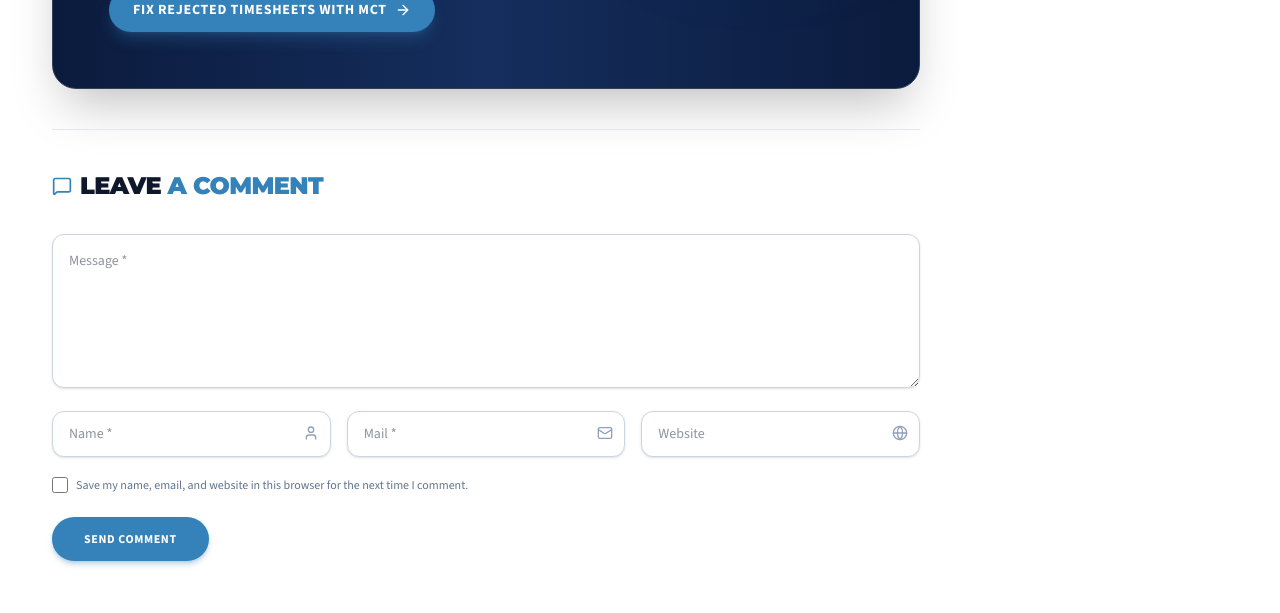
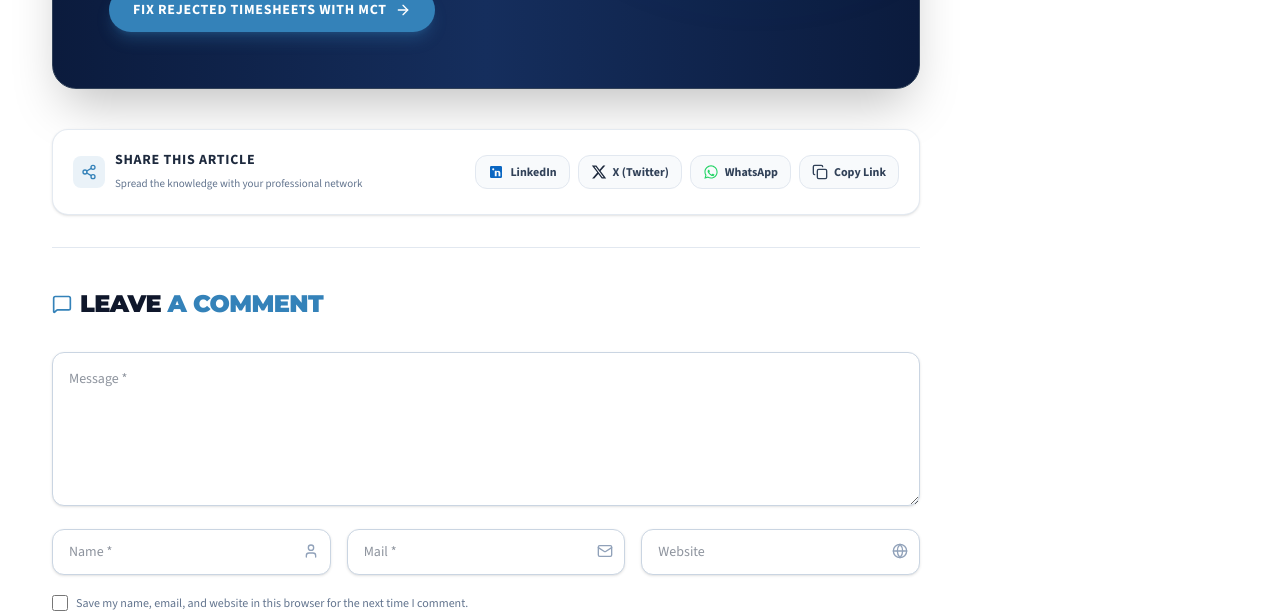
Before and after one commit to kanan756/MCT-Website, a Next.js app: page /blog/how-to-deliver-24-7-customer-service-using-intelligent-copilot-agents in a window 1280 px wide. Shown: the part 4100-4713 px from the top of the page. Built offline with nearby package versions, Linux system fonts and the light colour scheme.

Commit message:
Add social sharing to blog posts

```diff
--- /dev/null
+++ b/src/app/blog/[slug]/SocialShare.tsx
@@ -0,0 +1,130 @@
+"use client";
+
+import React, { useState } from "react";
+import { Share2, Check, Copy } from "lucide-react";
+
+interface SocialShareProps {
+  title: string;
+  url: string;
+  summary?: string;
+}
+
+export default function SocialShare({ title, url, summary }: SocialShareProps) {
+  const [copied, setCopied] = useState(false);
+
+  // Encode values safely for query strings
+  const encodedUrl = encodeURIComponent(url);
+  const encodedTitle = encodeURIComponent(title);
+  const encodedSummary = encodeURIComponent(summary || title);
+
+  const shareLinks = [
+    {
+      name: "LinkedIn",
+      href: `https://www.linkedin.com/sharing/share-offsite/?url=${encodedUrl}`,
+      bgColor: "hover:bg-[#0A66C2] hover:text-white hover:border-[#0A66C2]",
+      textColor: "text-[#0A66C2]",
+      icon: (
+        <svg className="w-4 h-4 fill-current" viewBox="0 0 24 24">
+          <path d="M19 3a2 2 0 0 1 2 2v14a2 2 0 0 1-2 2H5a2 2 0 0 1-2-2V5a2 2 0 0 1 2-2h14m-.5 15.5v-5.3a3.26 3.26 0 0 0-3.26-3.26c-.85 0-1.84.52-2.28 1.3v-1.11h-2.79v8.37h2.79v-4.93c0-.77.62-1.4 1.39-1.4a1.4 1.4 0 0 1 1.4 1.4v4.93h2.75M6.46 10.9h2.77v8.37H6.46v-8.37M7.85 6.45a1.61 1.61 0 1 0 0 3.22 1.61 1.61 0 0 0 0-3.22Z" />
+        </svg>
+      ),
+    },
+    {
+      name: "X (Twitter)",
+      href: `https://twitter.com/intent/tweet?text=${encodedTitle}&url=${encodedUrl}`,
+      bgColor: "hover:bg-black hover:text-white hover:border-black",
+      textColor: "text-slate-800",
+      icon: (
+        <svg className="w-4 h-4 fill-current" viewBox="0 0 24 24">
+          <path d="M18.244 2.25h3.308l-7.227 8.26 8.502 11.24H16.17l-5.214-6.817L4.99 21.75H1.68l7.73-8.835L1.254 2.25H8.08l4.713 6.231zm-1.161 17.52h1.833L7.084 4.126H5.117z" />
+        </svg>
+      ),
+    },
+    {
+      name: "WhatsApp",
+      href: `https://api.whatsapp.com/send?text=${encodedTitle}%20${encodedUrl}`,
+      bgColor: "hover:bg-[#25D366] hover:text-white hover:border-[#25D366]",
+      textColor: "text-[#25D366]",
+      icon: (
+        <svg className="w-4 h-4 fill-current" viewBox="0 0 24 24">
+          <path d="M12.04 2c-5.46 0-9.91 4.45-9.91 9.91 0 1.75.46 3.45 1.32 4.95L2.05 22l5.25-1.38c1.45.79 3.08 1.21 4.74 1.21 5.46 0 9.91-4.45 9.91-9.91 0-2.65-1.03-5.14-2.9-7.01A9.816 9.816 0 0 0 12.04 2m.01 1.67c2.2 0 4.26.86 5.82 2.42a8.225 8.225 0 0 1 2.41 5.83c0 4.54-3.7 8.24-8.24 8.24-1.48 0-2.93-.4-4.2-1.15l-.3-.18-3.12.82.83-3.04-.2-.31a8.19 8.19 0 0 1-1.26-4.38c0-4.54 3.7-8.24 8.24-8.24m4.52 11.66c-.25-.13-1.47-.72-1.7-.81-.23-.08-.39-.13-.56.13-.17.25-.64.81-.79.97-.14.17-.29.19-.54.06-.25-.13-1.06-.39-2.02-1.24-.75-.67-1.26-1.49-1.41-1.74-.14-.25-.02-.39.11-.51.11-.11.25-.29.37-.43.13-.15.17-.25.25-.42.08-.17.04-.31-.02-.44-.06-.13-.56-1.35-.77-1.85-.2-.49-.41-.42-.56-.43h-.48c-.17 0-.44.06-.67.31-.23.25-.88.86-.88 2.1 0 1.24.9 2.44 1.03 2.61.13.17 1.77 2.7 4.29 3.79.6.26 1.07.41 1.44.53.6.19 1.15.16 1.58.1.48-.07 1.47-.6 1.68-1.18.21-.58.21-1.07.15-1.18-.06-.1-.23-.17-.48-.29" />
+        </svg>
+      ),
+    },
+  ];
+
+  const handleCopy = async () => {
+    try {
+      if (navigator.clipboard && window.isSecureContext) {
+        await navigator.clipboard.writeText(url);
+      } else {
+        const textArea = document.createElement("textarea");
+        textArea.value = url;
+        textArea.style.position = "fixed";
+        textArea.style.left = "-999999px";
+        document.body.appendChild(textArea);
+        textArea.focus();
+        textArea.select();
+        document.execCommand("copy");
+        textArea.remove();
+      }
+      setCopied(true);
+      setTimeout(() => setCopied(false), 2500);
+    } catch (err) {
+      console.error("Failed to copy link:", err);
+    }
+  };
+
+  return (
+    <div className="flex flex-wrap items-center justify-between gap-4 p-4 sm:p-5 rounded-2xl bg-white border border-slate-200/90 shadow-sm my-6">
+      <div className="flex items-center gap-2.5">
+        <div className="w-8 h-8 rounded-lg bg-[#3482b9]/10 text-[#3482b9] flex items-center justify-center">
+          <Share2 className="w-4 h-4" />
+        </div>
+        <div>
+          <span className="text-xs sm:text-sm font-bold text-slate-800 uppercase tracking-wider block">
+            Share this article
+          </span>
+          <span className="text-[11px] text-slate-500 hidden sm:inline">
+            Spread the knowledge with your professional network
+          </span>
+        </div>
+      </div>
+
+      <div className="flex items-center flex-wrap gap-2">
+        {shareLinks.map((link) => (
+          <a
+            key={link.name}
+            href={link.href}
+            target="_blank"
+            rel="noopener noreferrer"
+            title={`Share on ${link.name}`}
+            className={`inline-flex items-center gap-1.5 px-3 py-2 rounded-xl text-xs font-bold border border-slate-200 bg-slate-50 text-slate-700 transition-all duration-200 hover:shadow-sm ${link.bgColor}`}
+          >
+            <span className={link.textColor}>{link.icon}</span>
+            <span className="hidden md:inline">{link.name}</span>
+          </a>
+        ))}
+
+        <button
+          type="button"
+          onClick={handleCopy}
+          title="Copy Link to Clipboard"
+          className="inline-flex items-center gap-1.5 px-3 py-2 rounded-xl text-xs font-bold border border-slate-200 bg-slate-50 hover:bg-[#3482b9] hover:text-white hover:border-[#3482b9] text-slate-700 transition-all duration-200 hover:shadow-sm cursor-pointer"
+        >
+          {copied ? (
+            <>
+              <Check className="w-4 h-4 text-emerald-500 hover:text-white" />
+              <span className="text-emerald-600 font-extrabold hover:text-white">Copied!</span>
+            </>
+          ) : (
+            <>
+              <Copy className="w-4 h-4" />
+              <span className="hidden md:inline">Copy Link</span>
+            </>
+          )}
+        </button>
+      </div>
+    </div>
+  );
+}
--- a/src/app/blog/[slug]/page.tsx
+++ b/src/app/blog/[slug]/page.tsx
@@ -23,6 +23,7 @@ import {
 } from "lucide-react";
 import ScrollReveal from "@/components/ScrollReveal";
 import BlogCommentForm from "./BlogCommentForm";
+import SocialShare from "./SocialShare";
 
 export const dynamic = "force-dynamic";
 
@@ -438,6 +439,15 @@ export default async function BlogPostDetailPage({
                 </div>
               </ScrollReveal>
 
+              {/* ── Social Sharing Section ── */}
+              <ScrollReveal direction="up" duration={700}>
+                <SocialShare
+                  title={post.title}
+                  url={`https://www.miracle-cloudtechnology.com/blog/${slug}`}
+                  summary={post.summary || post.title}
+                />
+              </ScrollReveal>
+
               {/* ── 6. LEAVE A COMMENT SECTION (Interactive form with Google Sheets sync) ── */}
               <ScrollReveal direction="up" duration={700}>
                 <BlogCommentForm postSlug={slug} />
```
